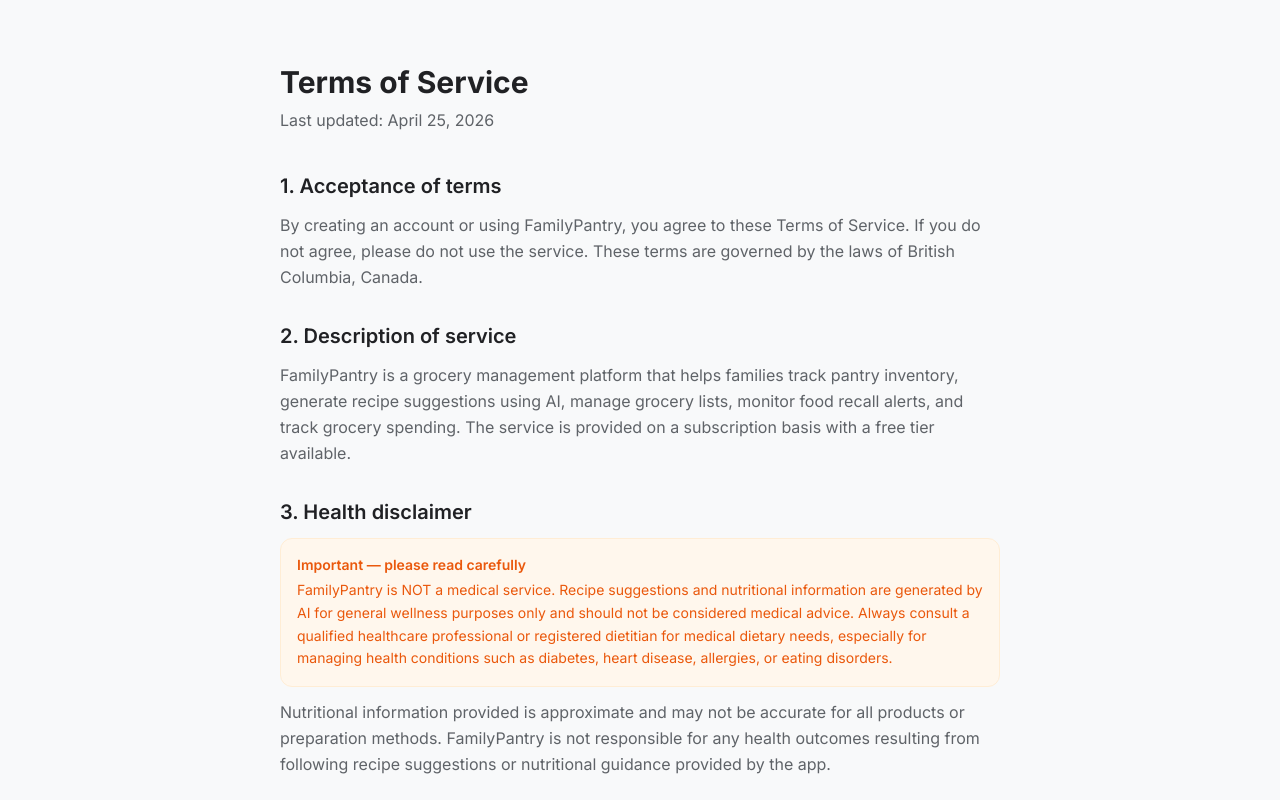
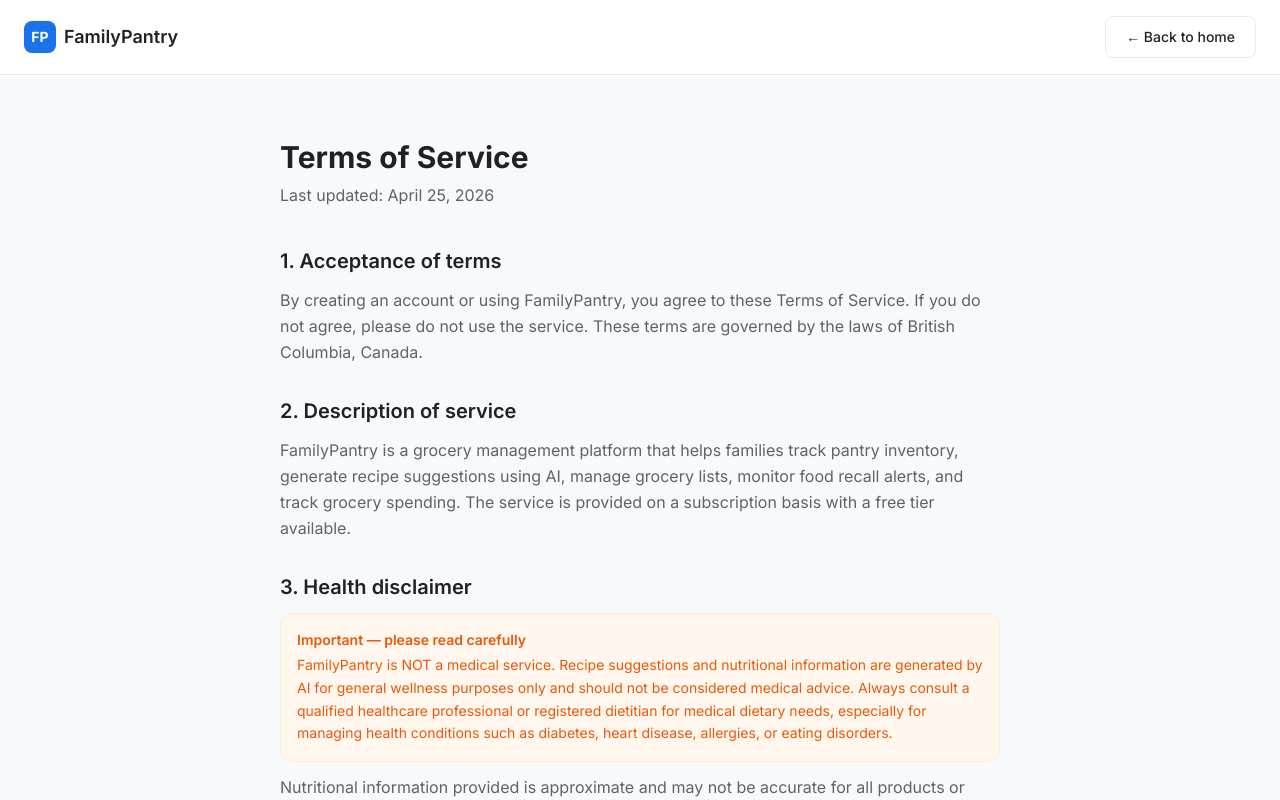
Before and after one commit to devenv247-tech/familypantry, a React (Vite) app: page /terms in a window 1280 px wide. Shown: the top 800 px of the page. Built offline with nearby package versions, Linux system fonts and the light colour scheme.

Commit message:
Fix privacy and terms routing

```diff
--- a/src/pages/Privacy.jsx
+++ b/src/pages/Privacy.jsx
@@ -1,6 +1,17 @@
+import { Link } from 'react-router-dom'
 export default function Privacy() {
   return (
     <div className="min-h-screen bg-background">
+       {/* Navbar */}
+      <nav className="bg-surface border-b border-border px-6 py-4 flex items-center justify-between sticky top-0 z-50">
+        <Link to="/" className="flex items-center gap-2">
+          <div className="w-8 h-8 bg-primary rounded-lg flex items-center justify-center">
+            <span className="text-white text-sm font-bold">FP</span>
+          </div>
+          <span className="font-semibold text-textPrimary text-lg">FamilyPantry</span>
+        </Link>
+        <Link to="/" className="btn-secondary text-sm">← Back to home</Link>
+      </nav>
       <div className="max-w-3xl mx-auto px-6 py-16">
 
         <div className="mb-10">
--- a/src/pages/Terms.jsx
+++ b/src/pages/Terms.jsx
@@ -1,6 +1,17 @@
+import { Link } from 'react-router-dom'
 export default function Terms() {
   return (
     <div className="min-h-screen bg-background">
+         {/* Navbar */}
+      <nav className="bg-surface border-b border-border px-6 py-4 flex items-center justify-between sticky top-0 z-50">
+        <Link to="/" className="flex items-center gap-2">
+          <div className="w-8 h-8 bg-primary rounded-lg flex items-center justify-center">
+            <span className="text-white text-sm font-bold">FP</span>
+          </div>
+          <span className="font-semibold text-textPrimary text-lg">FamilyPantry</span>
+        </Link>
+        <Link to="/" className="btn-secondary text-sm">← Back to home</Link>
+      </nav>
       <div className="max-w-3xl mx-auto px-6 py-16">
 
         <div className="mb-10">
```
